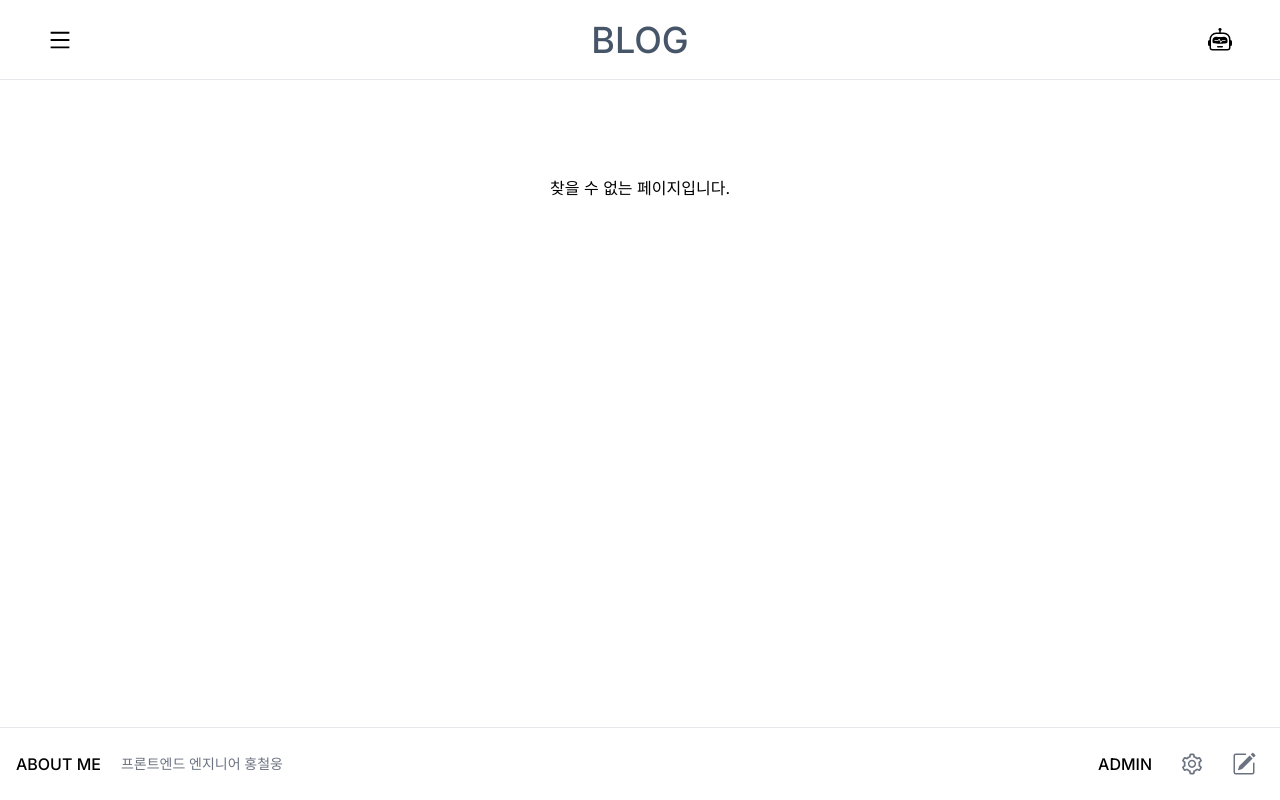
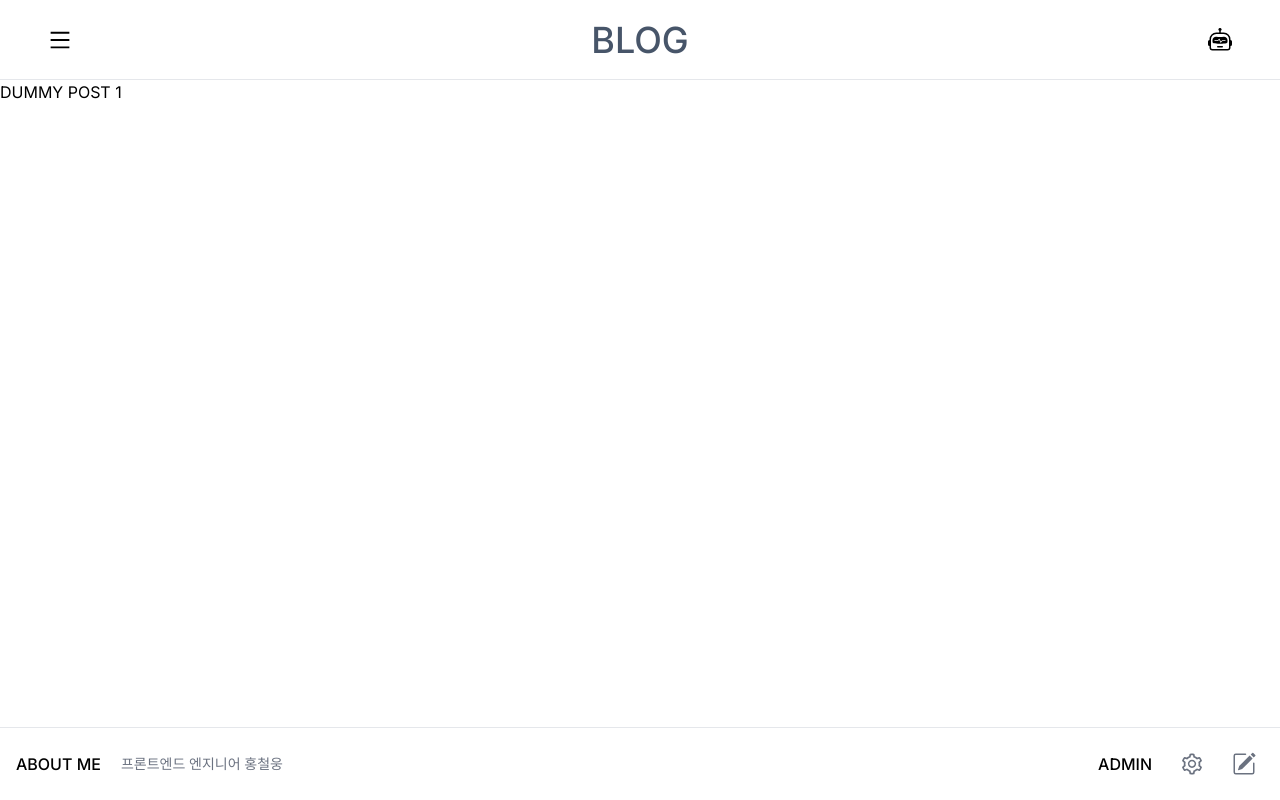
Before and after one commit to cheolung12/blog-dynamic, a Next.js app: page /posts/1 in a window 1280 px wide. Before the commit this address had no page. Built offline with nearby package versions, Linux system fonts and the light colour scheme.

Commit message:
[feat] 동적 라우팅 페이지

```diff
--- /dev/null
+++ b/src/pages/posts/[id].tsx
@@ -0,0 +1,23 @@
+import { GetServerSideProps } from 'next';
+
+type PostProps = {
+    id: String;
+};
+
+export default function Post({id}: PostProps) {
+    return (
+        <div className='flex'>
+            <h1>DUMMY POST {id}</h1>
+        </div>
+    );
+}
+
+export const getServerSideProps: GetServerSideProps = async ({ query }) => {
+    const { id } = query;
+
+    return {
+        props: {
+            id,
+        },
+    };
+}
```
